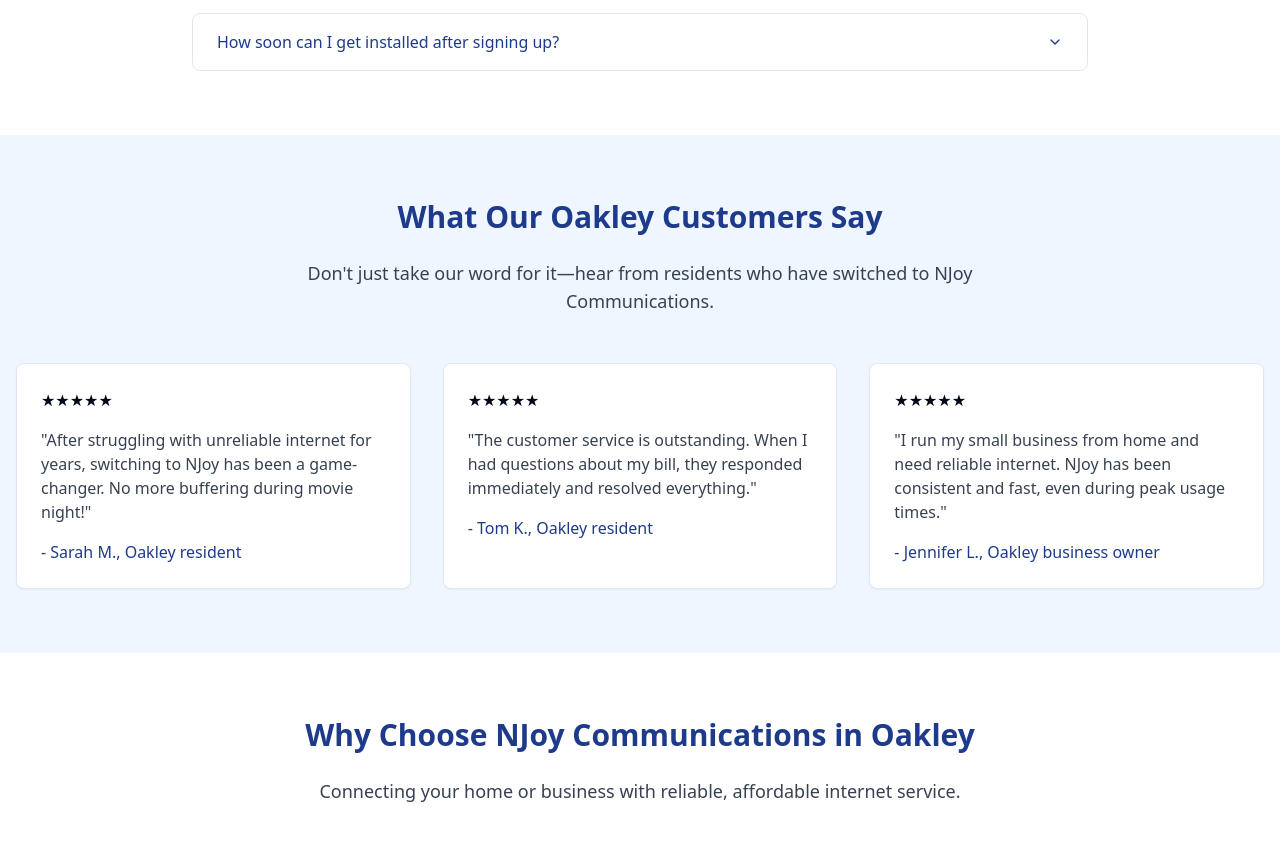
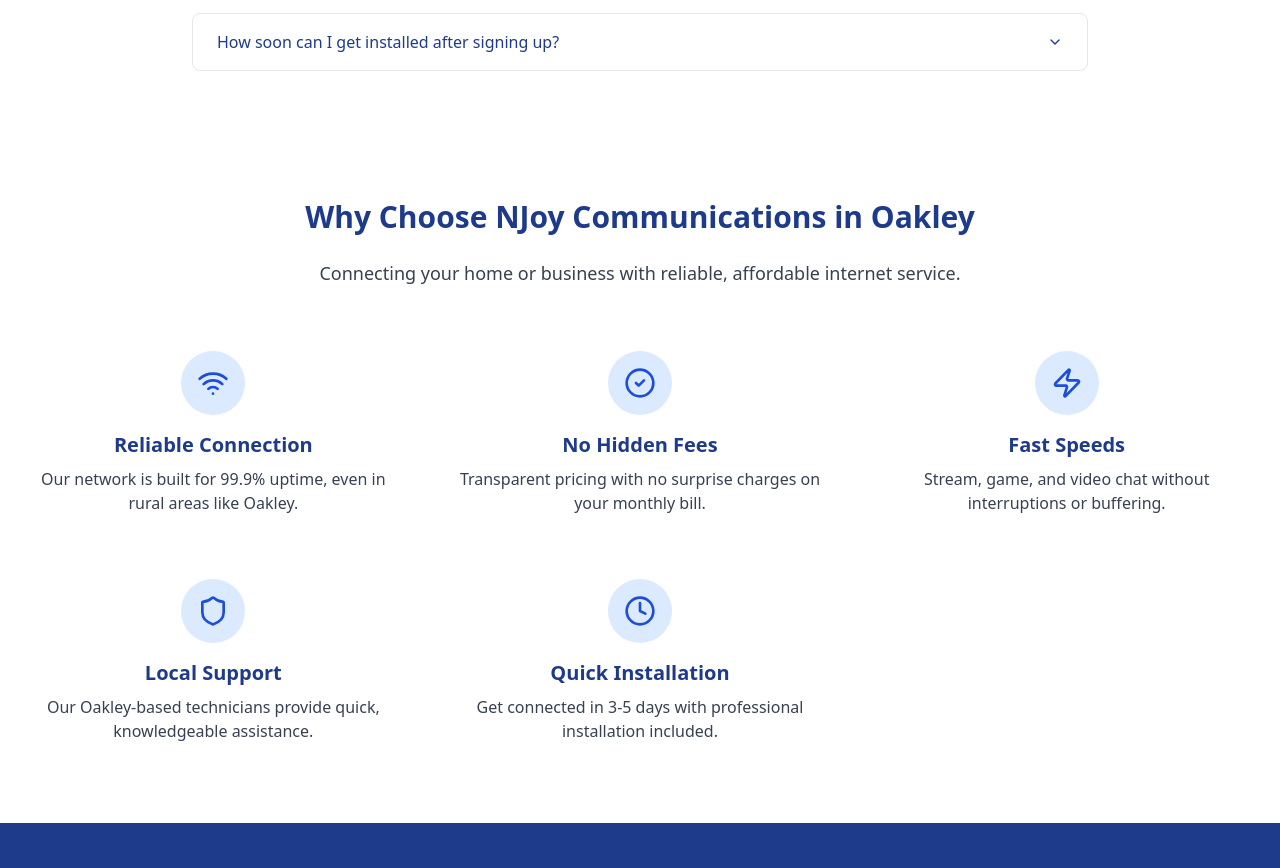
Before and after one commit to MrRich70/shareable-sites-galaxy, a React (Vite) app: page /oakley-il-internet-service-provider in a window 1280 px wide. Shown: the part 1960-2828 px from the top of the page. Built offline with nearby package versions, Linux system fonts and the light colour scheme.

Commit message:
Remove Oakley customer section
Removes the "What Our Oakley Customers Say" section from the OakleyIL page.

```diff
--- a/src/pages/OakleyIL.tsx
+++ b/src/pages/OakleyIL.tsx
@@ -5,7 +5,6 @@ import HeroSection from "@/components/oakley/HeroSection";
 import MapSection from "@/components/oakley/MapSection";
 import AttractionsSection from "@/components/oakley/AttractionsSection";
 import QuestionsSection from "@/components/oakley/QuestionsSection";
-import HappyCustomersSection from "@/components/oakley/HappyCustomersSection";
 import FeaturesSection from "@/components/oakley/FeaturesSection";
 
 const OakleyIL = () => {
@@ -16,7 +15,6 @@ const OakleyIL = () => {
         <MapSection />
         <AttractionsSection />
         <QuestionsSection />
-        <HappyCustomersSection />
         <FeaturesSection />
       </div>
     </MainLayout>
```
